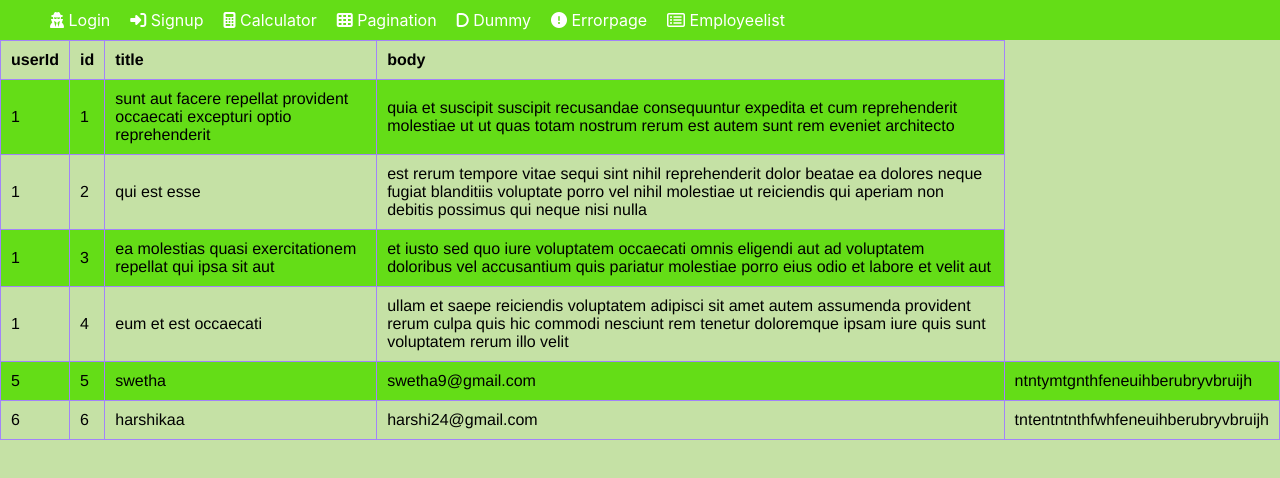
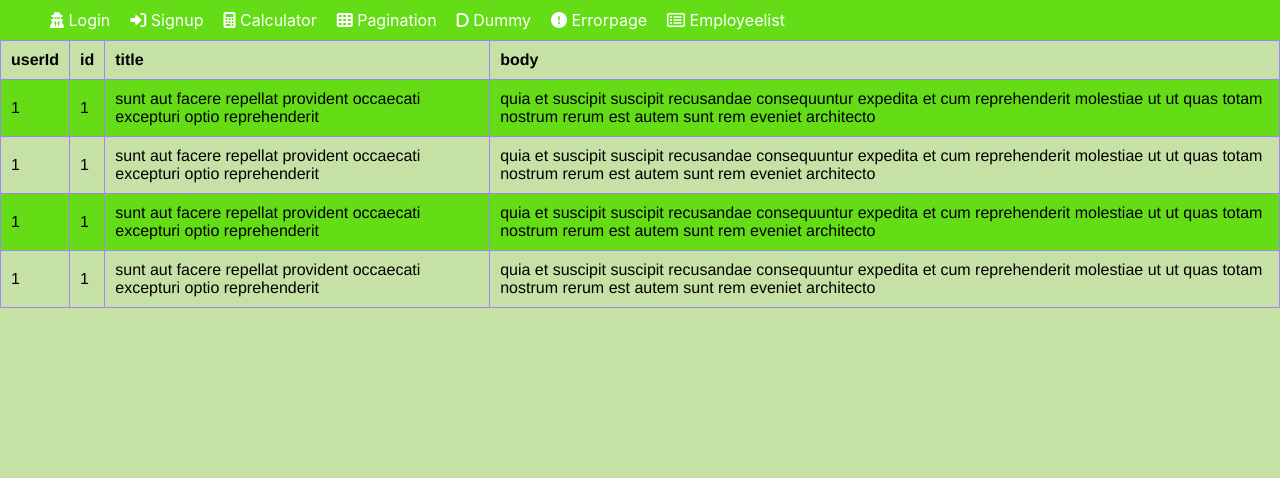
Before and after one commit to Gmv-Anbu/vinith, a React (Create React App) app: page /pagination in a window 1280 px wide. Shown: the top 478 px of the page. Built offline with nearby package versions, Linux system fonts and the light colour scheme.

Commit message:
1 file modified

```diff
--- a/src/components/tabel.jsx
+++ b/src/components/tabel.jsx
@@ -11,36 +11,16 @@ const Table = (props) => {
     console.log(keys);
     return keys.map((e) => <td>{obj[e]}</td>);
   };
+  const generatrow = (data) => {
+
+    return data.map((e) => <tr>{generatdata(props.data[0])}</tr>);
+  };
   return (
     <div>
       <table>
         <tr>{generathead(props.data[0])}</tr>
-        <tr>
-          {generatdata(props.data[0])}
-        </tr>
-        <tr>
-        {generatdata(props.data[1])}
-        </tr>
-        <tr>
-        {generatdata(props.data[2])}
-        </tr>
-        <tr>
-        {generatdata(props.data[3])}
-        </tr>
-        <tr>
-          <td>5</td>
-          <td>5</td>
-          <td> swetha</td>
-          <td>swetha9@gmail.com</td>
-          <td> ntntymtgnthfeneuihberubryvbruijh</td>
-        </tr>
-        <tr>
-          <td>6</td>
-          <td>6</td>
-          <td> harshikaa</td>
-          <td>harshi24@gmail.com</td>
-          <td> tntentntnthfwhfeneuihberubryvbruijh</td>
-        </tr>
+        {generatrow(props.data)}
+
       </table>
     </div>
   );
```
